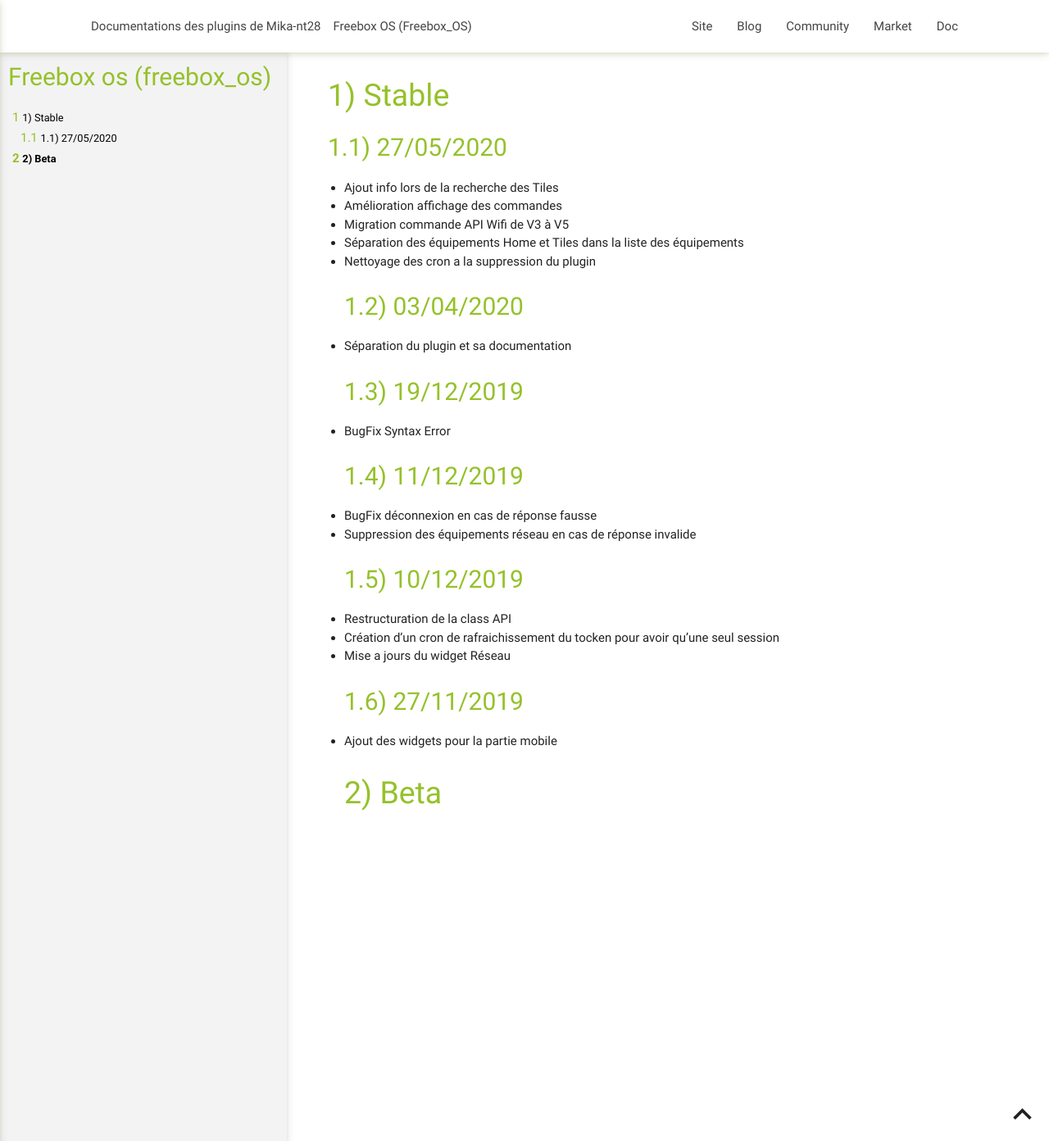
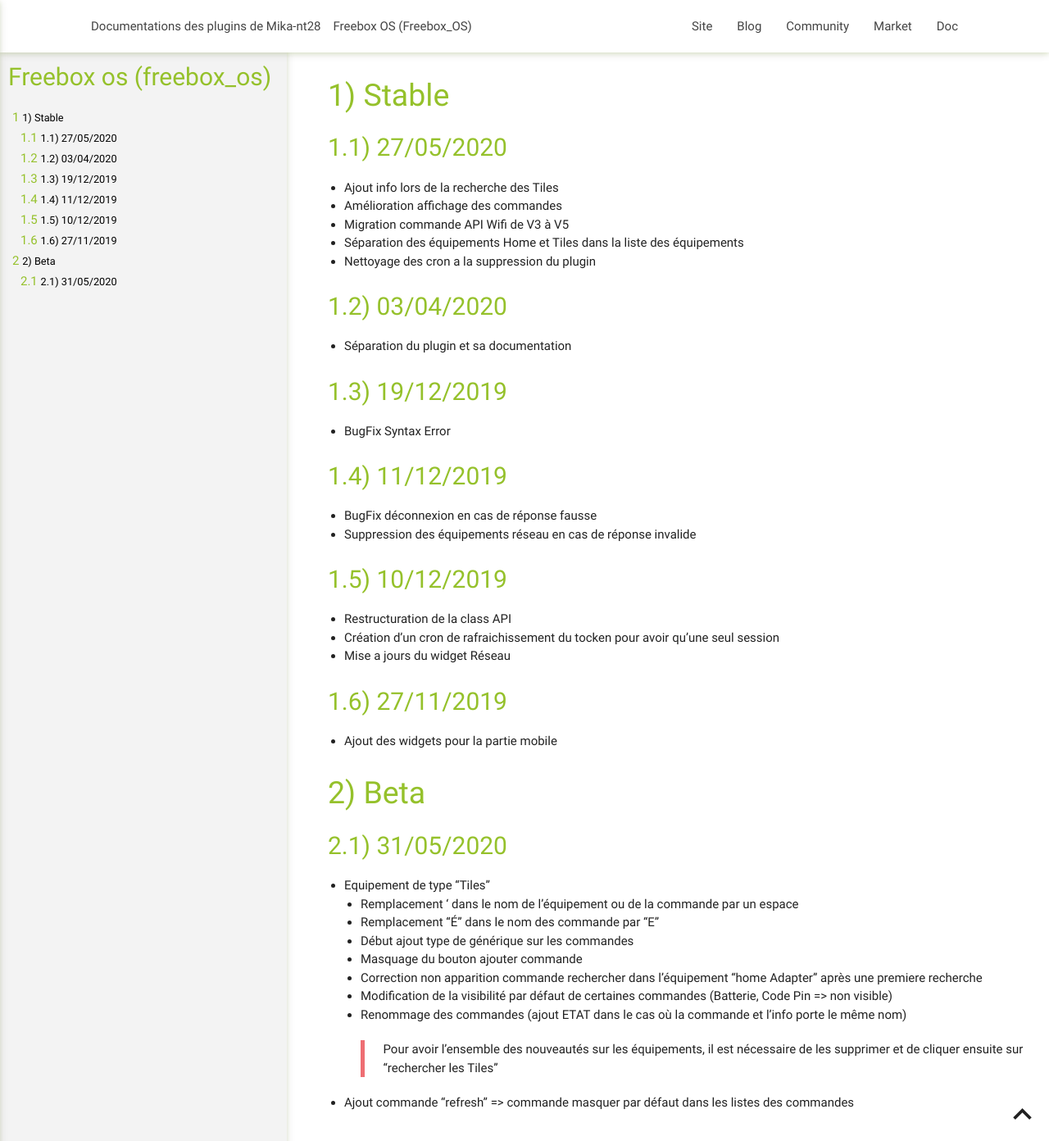
Before and after one commit to mika-nt28/Documentations, a Jekyll site: the page built from Freebox_OS/fr_FR/changelog.md, in a window 1280 px wide and 1392 px high. Shown: the whole window at 82% size. Built offline with Jekyll 4.4.1, drawn with Linux system fonts in a browser that asks for light colours.

Commit message:
Update Doc freebox + changelog pour la beta

```diff
--- a/Freebox_OS/fr_FR/changelog.md
+++ b/Freebox_OS/fr_FR/changelog.md
@@ -6,23 +6,42 @@
 ---
 
 # Stable
+
 ## 27/05/2020
 * Ajout info lors de la recherche des Tiles
 * Amélioration affichage des commandes
 * Migration commande API Wifi de V3 à V5
 * Séparation des équipements Home et Tiles dans la liste des équipements
 * Nettoyage des cron a la suppression du plugin
+
 ## 03/04/2020
 * Séparation du plugin et sa documentation
+
 ## 19/12/2019
 * BugFix Syntax Error
+
 ## 11/12/2019
 * BugFix déconnexion en cas de réponse fausse
 * Suppression des équipements réseau en cas de réponse invalide
+
 ## 10/12/2019
 * Restructuration de la class API
 * Création d'un cron de rafraichissement du tocken pour avoir qu'une seul session
 * Mise a jours du widget Réseau
+
 ## 27/11/2019
 * Ajout des widgets pour la partie mobile
+
 # Beta
+## 31/05/2020
+* Equipement de type "Tiles"
+    * Remplacement ' dans le nom de l'équipement ou de la commande par un espace
+    * Remplacement "É" dans le nom des commande par "E"
+    * Début ajout type de générique sur les commandes
+    * Masquage du bouton ajouter commande
+    * Correction non apparition commande rechercher dans l'équipement "home Adapter" après une premiere recherche
+    * Modification de la visibilité par défaut de certaines commandes (Batterie, Code Pin => non visible)
+    * Renommage des commandes (ajout ETAT dans le cas où la commande et l'info porte le même nom)
+    > Pour avoir l'ensemble des nouveautés sur les équipements, il est nécessaire de les supprimer et de cliquer ensuite sur "rechercher les Tiles"
+
+* Ajout commande "refresh" => commande masquer par défaut dans les listes des commandes
```
Also changed, not shown: Freebox_OS/fr_FR/index.md (+10 -2 lines), Freebox_OS/images/RechercheTiles.jpg (deleted), Freebox_OS/images/recherche_tiles.png (added).
